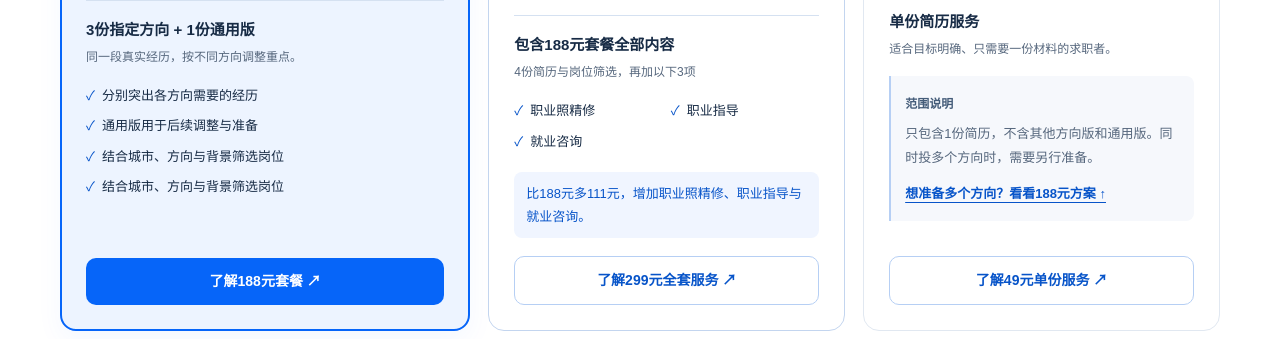
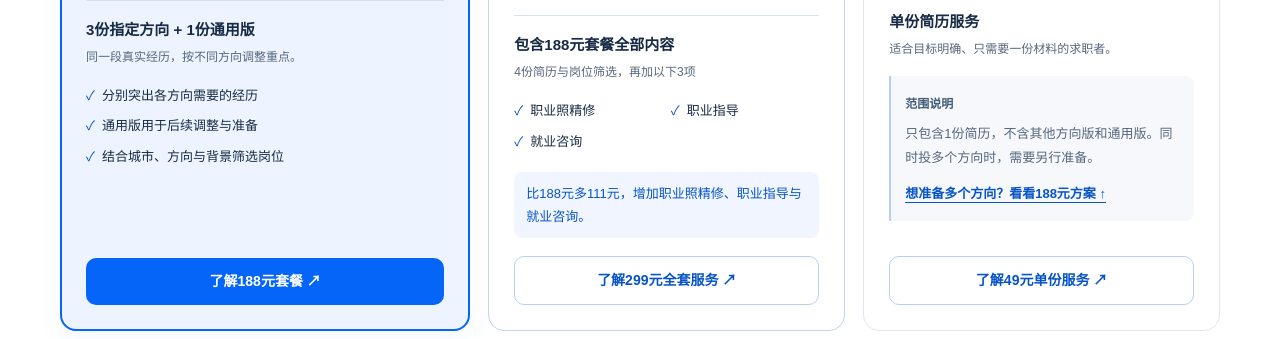
Before and after one commit to Insen79-lin/yugan-career, a plain HTML site: page index.html in a window 1280 px wide. Shown: the part 461-800 px from the top of the page. Drawn offline with Linux system fonts and the light colour scheme.

Commit message:
Remove duplicate screening detail

```diff
--- a/index.html
+++ b/index.html
@@ -14,7 +14,7 @@
 <section class="product-hero" id="products" aria-labelledby="product-title">
 <div class="product-heading"><div><h1 id="product-title">多方向求职，<span>按目标准备不同版本。</span></h1><p>188元包含4份简历与岗位筛选；需要职业照、指导和咨询，可了解299元全套服务。</p></div><a href="#delivery" class="delivery-cta"><span>先看交付示例</span><span aria-hidden="true">↓</span></a></div>
 <div class="pricing-grid">
-<article class="price-card resume-plan recommended-plan" id="plan-resume" aria-labelledby="resume-plan-title"><div class="plan-head"><span class="plan-tag">简历 + 岗位筛选</span><span class="recommend-label">推荐方案</span></div><div class="plan-price"><span>¥</span><strong>188</strong><span>元 / 套</span></div><h2 id="resume-plan-title">4份简历 + 岗位筛选</h2><p class="plan-summary">按求职方向准备简历，再结合背景筛选合适岗位。</p><div class="resume-bundle"><strong>3份指定方向 + 1份通用版</strong><span>同一段真实经历，按不同方向调整重点。</span></div><ul class="plan-includes resume-benefits"><li>分别突出各方向需要的经历</li><li>通用版用于后续调整与准备</li><li>结合城市、方向与背景筛选岗位</li><li>结合城市、方向与背景筛选岗位</li></ul><button class="button" data-contact data-plan="4份简历＋岗位筛选 · 188元">了解188元套餐 ↗</button></article>
+<article class="price-card resume-plan recommended-plan" id="plan-resume" aria-labelledby="resume-plan-title"><div class="plan-head"><span class="plan-tag">简历 + 岗位筛选</span><span class="recommend-label">推荐方案</span></div><div class="plan-price"><span>¥</span><strong>188</strong><span>元 / 套</span></div><h2 id="resume-plan-title">4份简历 + 岗位筛选</h2><p class="plan-summary">按求职方向准备简历，再结合背景筛选合适岗位。</p><div class="resume-bundle"><strong>3份指定方向 + 1份通用版</strong><span>同一段真实经历，按不同方向调整重点。</span></div><ul class="plan-includes resume-benefits"><li>分别突出各方向需要的经历</li><li>通用版用于后续调整与准备</li><li>结合城市、方向与背景筛选岗位</li></ul><button class="button" data-contact data-plan="4份简历＋岗位筛选 · 188元">了解188元套餐 ↗</button></article>
 <article class="price-card complete-plan" id="plan-full" aria-labelledby="full-plan-title"><div class="plan-head"><span class="plan-tag">全套求职支持</span></div><div class="plan-price"><span>¥</span><strong>299</strong><span>元 / 套</span></div><h2 id="full-plan-title">材料、岗位与建议一起准备</h2><p class="plan-summary">在4份简历与岗位筛选之外，补充职业照、指导与咨询。</p><div class="resume-bundle"><strong>包含188元套餐全部内容</strong><span>4份简历与岗位筛选，再加以下3项</span></div><ul class="plan-includes"><li>职业照精修</li><li>职业指导</li><li>就业咨询</li></ul><p class="upgrade-value">比188元多111元，增加职业照精修、职业指导与就业咨询。</p><button class="button secondary" data-contact data-plan="求职全套服务 · 299元">了解299元全套服务 ↗</button></article>
 <article class="price-card single-plan" id="plan-single" aria-labelledby="single-plan-title"><div class="plan-head"><span class="plan-tag">基础方案</span></div><div class="plan-price"><span>¥</span><strong>49</strong><span>元 / 份</span></div><h2 id="single-plan-title">先准备1份简历</h2><p class="plan-summary">目前只投一个方向，先把这一份准备好。</p><div class="resume-bundle"><strong>单份简历服务</strong><span>适合目标明确、只需要一份材料的求职者。</span></div><div class="plan-limit"><strong>范围说明</strong><p>只包含1份简历，不含其他方向版和通用版。同时投多个方向时，需要另行准备。</p><a href="#plan-resume">想准备多个方向？看看188元方案 ↑</a></div><button class="button secondary" data-contact data-plan="单份简历服务 · 49元">了解49元单份服务 ↗</button></article>
 </div><p class="pricing-note">188元与299元均包含4份简历和岗位筛选；299元另含职业照精修、职业指导与就业咨询。具体范围和交付安排，开始前确认。</p>
```
